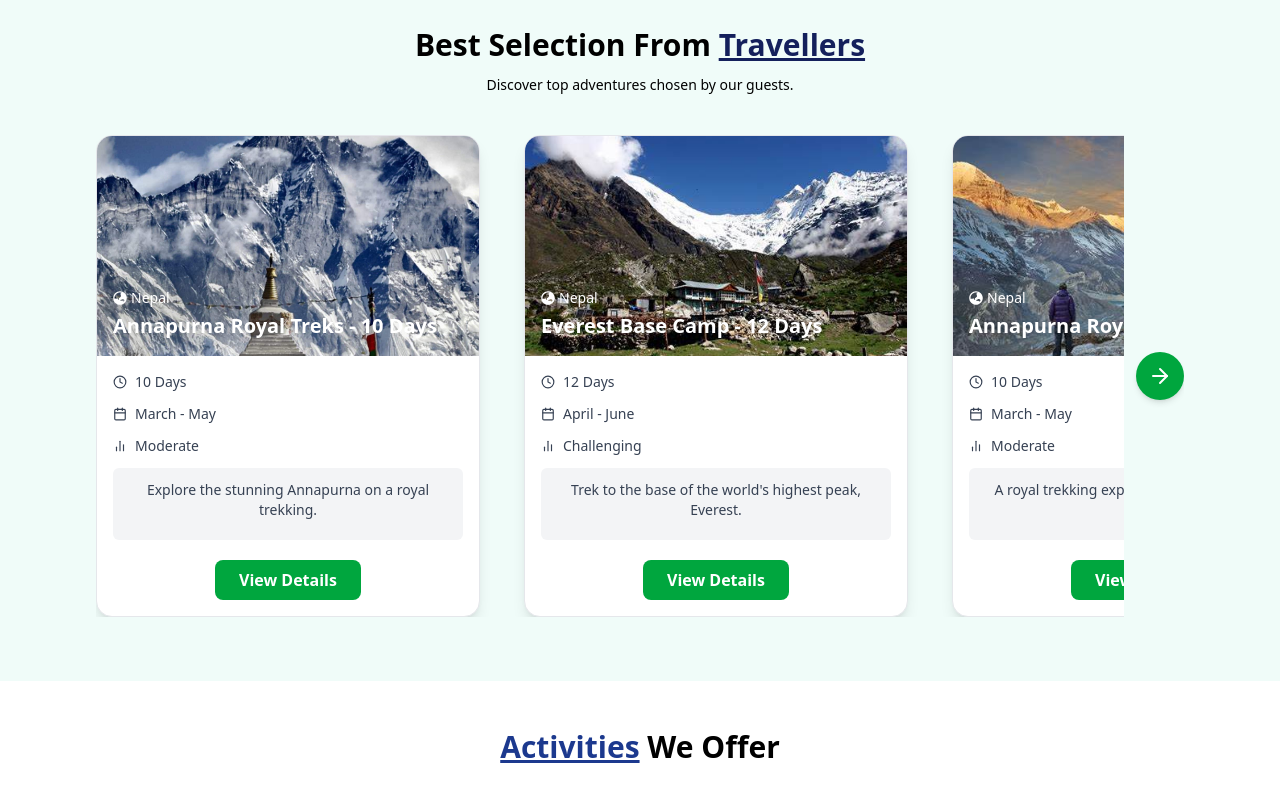
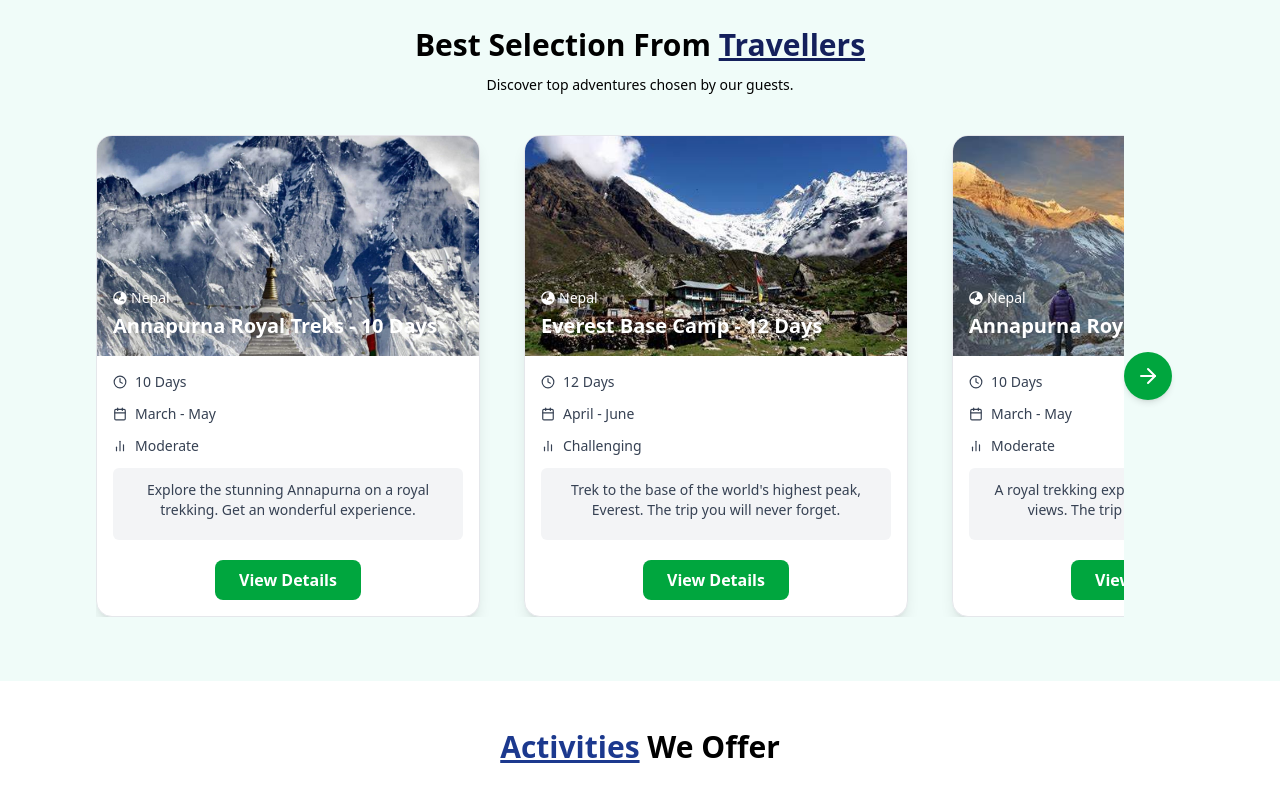
Before and after one commit to themohankhati/magnificient, a React (Vite) app: page / in a window 1280 px wide. Shown: the part 1780-2580 px from the top of the page. Built offline with nearby package versions, Linux system fonts and the light colour scheme.

Commit message:
Best Selection Page's Cards replaced

```diff
--- a/src/components/homepage/BestSelections.jsx
+++ b/src/components/homepage/BestSelections.jsx
@@ -1,6 +1,6 @@
 import React, { useRef } from "react";
 import { motion } from "framer-motion";
-import { ArrowRight } from "lucide-react";
+import { ArrowRight, ArrowLeft } from "lucide-react";
 import Card from "../../shared_components/Card";
 
 const trekData = [
@@ -11,7 +11,7 @@ const trekData = [
     duration: "10 Days",
     months: "March - May",
     difficulty: "Moderate",
-    description: "Explore the stunning Annapurna on a royal trekking.",
+    description: "Explore the stunning Annapurna on a royal trekking. Get an wonderful experience.",
     price: "USD 1300",
   },
   {
@@ -21,7 +21,7 @@ const trekData = [
     duration: "12 Days",
     months: "April - June",
     difficulty: "Challenging",
-    description: "Trek to the base of the world's highest peak, Everest.",
+    description: "Trek to the base of the world's highest peak, Everest. The trip you will never forget.",
     price: "USD 1500",
   },
   {
@@ -31,7 +31,7 @@ const trekData = [
     duration: "10 Days",
     months: "March - May",
     difficulty: "Moderate",
-    description: "A royal trekking experience with breathtaking views.",
+    description: "A royal trekking experience with breathtaking views. The trip you will never forget",
     price: "USD 1300",
   },
   {
@@ -41,7 +41,7 @@ const trekData = [
     duration: "10 Days",
     months: "March - May",
     difficulty: "Moderate",
-    description: "Experience the Himalayan beauty up close.",
+    description: "Experience the Himalayan beauty up close. Get a lifetime of Experience!",
     price: "USD 1300",
   },
   {
@@ -51,7 +51,7 @@ const trekData = [
     duration: "14 Days",
     months: "September - November",
     difficulty: "Hard",
-    description: "One of the most iconic trekking routes in the world.",
+    description: "One of the most iconic trekking routes in the world. Get ready for Unforgettable adventures",
     price: "USD 1800",
   },
   {
@@ -69,9 +69,21 @@ const trekData = [
 export default function BestSelection() {
   const scrollRef = useRef(null);
 
-  const handleScroll = () => {
+  const handleScrollRight = () => {
     if (scrollRef.current) {
-      scrollRef.current.scrollBy({ left: 300, behavior: 'smooth' });
+      scrollRef.current.scrollBy({ left: 300, behavior: "smooth" });
+      if (scrollRef.current.scrollLeft + scrollRef.current.clientWidth >= scrollRef.current.scrollWidth - 300) {
+        scrollRef.current.scrollTo({ left: 0, behavior: "smooth" });
+      }
+    }
+  };
+
+  const handleScrollLeft = () => {
+    if (scrollRef.current) {
+      scrollRef.current.scrollBy({ left: -300, behavior: "smooth" });
+      if (scrollRef.current.scrollLeft <= 300) {
+        scrollRef.current.scrollTo({ left: scrollRef.current.scrollWidth, behavior: "smooth" });
+      }
     }
   };
 
@@ -87,13 +99,15 @@ export default function BestSelection() {
         </p>
 
         <div className="relative overflow-hidden">
+
+          {/* Scrollable Container */}
           <motion.div
             ref={scrollRef}
             className="flex gap-7 overflow-x-hidden scroll-smooth"
-            style={{ width: 'calc(100% - 60px)' }} // Adjusting width
+            style={{ width: "calc(100% - 60px)" }}
           >
-            {trekData.map((trek, index) => (
-              <div key={index} className="min-w-[400px]"> {/* Adjusting card width */}
+            {[...trekData, ...trekData].map((trek, index) => (
+              <div key={index} className="min-w-[400px]">
                 <Card
                   image={trek.image}
                   country={trek.country}
@@ -107,10 +121,18 @@ export default function BestSelection() {
             ))}
           </motion.div>
 
-          {/* Scroll Button */}
+          {/* Scroll Left Button */}
+          {/* <button
+            onClick={handleScrollLeft}
+            className="absolute left-3 top-1/2 transform -translate-y-1/2 bg-green-600 text-white rounded-full w-12 h-12 flex items-center justify-center shadow-md"
+          >
+            <ArrowLeft size={24} />
+          </button> */}
+
+          {/* Scroll Right Button */}
           <button
-            onClick={handleScroll}
-            className="absolute right-0 top-1/2 transform -translate-y-1/2 bg-green-600 text-white rounded-full w-12 h-12 flex items-center justify-center shadow-md"
+            onClick={handleScrollRight}
+            className="absolute right-3 top-1/2 transform -translate-y-1/2 bg-green-600 text-white rounded-full w-12 h-12 flex items-center justify-center shadow-md"
           >
             <ArrowRight size={24} />
           </button>
--- a/src/pages/HomePage.jsx
+++ b/src/pages/HomePage.jsx
@@ -13,7 +13,7 @@ import StayFlexible from "../shared_components/StayFlexible";
 import Associations from "../shared_components/Associations";
 import Newsletter from "../shared_components/Newsletter";
 import Footer from "../shared_components/Footer";
-import Card from "../shared_components/Card";
+
 
 
 
@@ -34,7 +34,7 @@ export default function HomePage() {
       <Associations />
       <Newsletter />
       <Footer />
-      <Card />
+
 
 
     </>
--- a/src/shared_components/Card.jsx
+++ b/src/shared_components/Card.jsx
@@ -5,14 +5,16 @@ import { FiClock, FiCalendar, FiBarChart2 } from "react-icons/fi";
 const Card = ({ image, country, title, duration, months, difficulty, description }) => {
   return (
     <div className="max-w-sm bg-white shadow-lg rounded-2xl overflow-hidden border border-gray-200">
+
       {/* Image Section with Title Overlay */}
       <div className="relative">
         <img src={image} alt={title} className="w-full h-55 object-cover" />
+
         {/* Country and Icon Section */}
         <div className="absolute bottom-12 left-4 text-white text-sm flex items-center gap-1">
           <FaGlobeAsia /> <span>{country}</span>
         </div>
-        {/* Title Overlay - Positioned below the country and icon */}
+
         <div className="absolute bottom-4 left-4 text-white text-xl font-bold">
           {title}
         </div>
```
